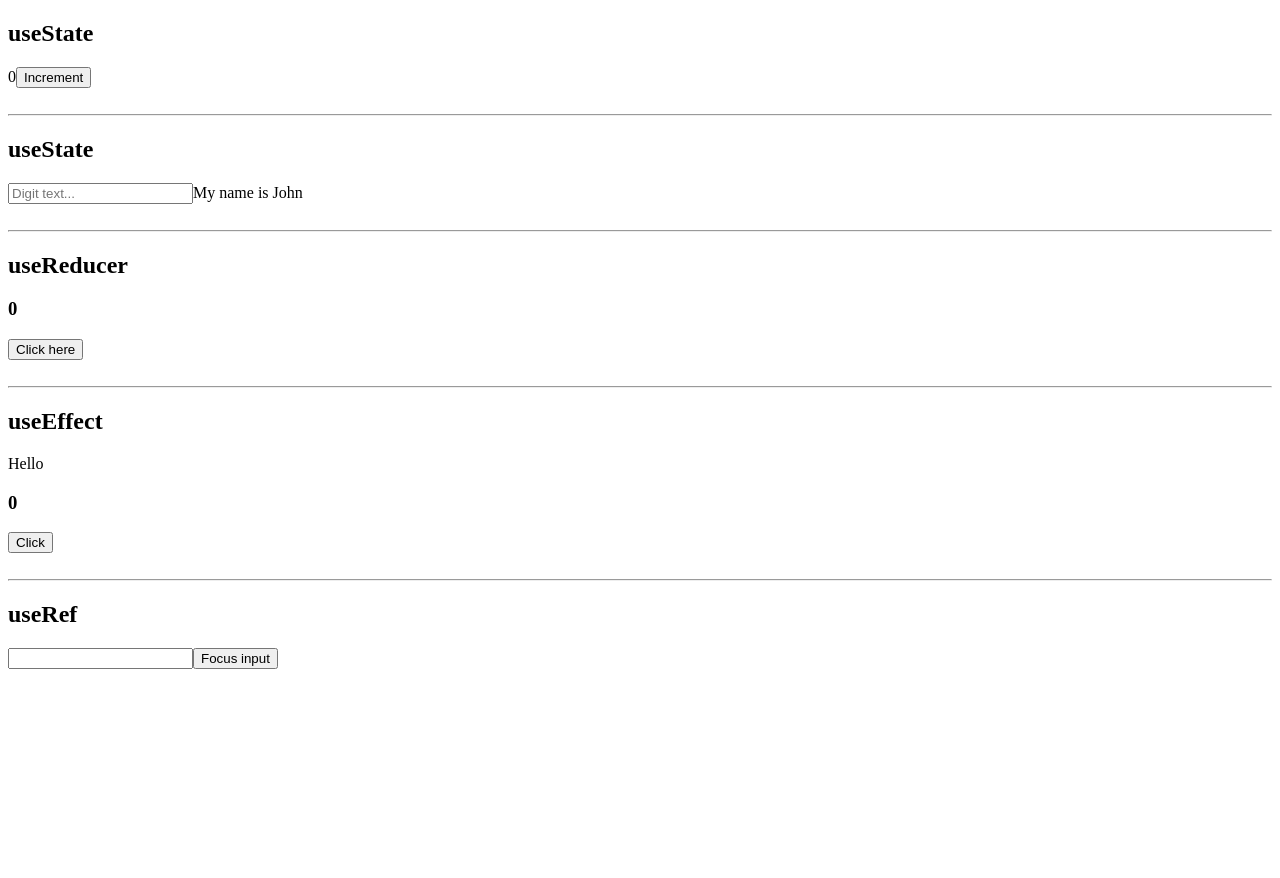
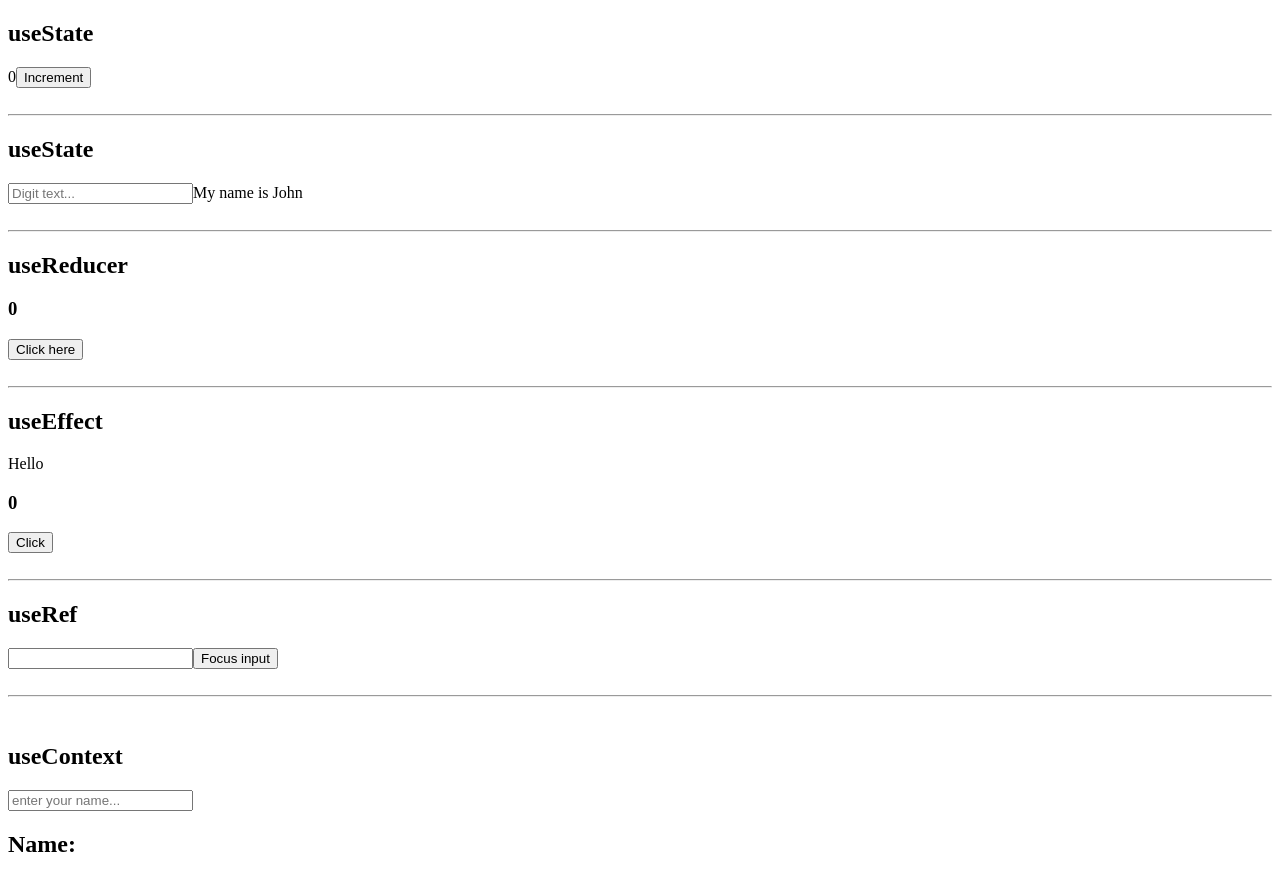
Before and after one commit to darciovilela/react-hooks, a React (Create React App) app: page / in a window 1280 px wide. Before the commit the page ends 800 px from the top, so only its background shows below. Built offline with nearby package versions, Linux system fonts and the light colour scheme; no server answers; the HTML template or start-up script is replaced by a standard one.

Commit message:
Create useContext

```diff
--- a/src/App.js
+++ b/src/App.js
@@ -1,4 +1,5 @@
 import React from 'react';
+import ContextTutorial from './ContextTutorial';
 import EffectTutorial from './EffectTutorial';
 import ReducerTutorial from './ReducerTutorial';
 import RefTutorial from './RefTutorial';
@@ -21,6 +22,10 @@ const App = () => {
       <br></br>
       <hr></hr>
       <RefTutorial />
+      <br></br>
+      <hr></hr>
+      <br></br>
+      <ContextTutorial />
     </div>
   );
 };
--- /dev/null
+++ b/src/ContextTutorial.js
@@ -0,0 +1,18 @@
+import React, { useState, createContext } from 'react';
+import Login from './Login';
+import User from './User';
+
+export const AppContext = createContext();
+
+// context is a collection of states and you have access to all of them inside of wrap provider
+const ContextTutorial = () => {
+  const [username, setUsername] = useState('');
+  return (
+    <AppContext.Provider value={{ username, setUsername }}>
+      <h2>useContext</h2>
+      <Login /> <User />
+    </AppContext.Provider>
+  );
+};
+
+export default ContextTutorial;
--- /dev/null
+++ b/src/Login.js
@@ -0,0 +1,18 @@
+import React, { useContext } from 'react';
+import { AppContext } from './ContextTutorial';
+
+const Login = () => {
+  const { setUsername } = useContext(AppContext);
+  return (
+    <div>
+      <input
+        placeholder="enter your name..."
+        onChange={(event) => {
+          setUsername(event.target.value);
+        }}
+      />
+    </div>
+  );
+};
+
+export default Login;
--- /dev/null
+++ b/src/User.js
@@ -0,0 +1,13 @@
+import React, { useContext } from 'react';
+import { AppContext } from './ContextTutorial';
+
+const User = () => {
+  const { username } = useContext(AppContext);
+  return (
+    <div>
+      <h2>Name: {username}</h2>
+    </div>
+  );
+};
+
+export default User;
```
